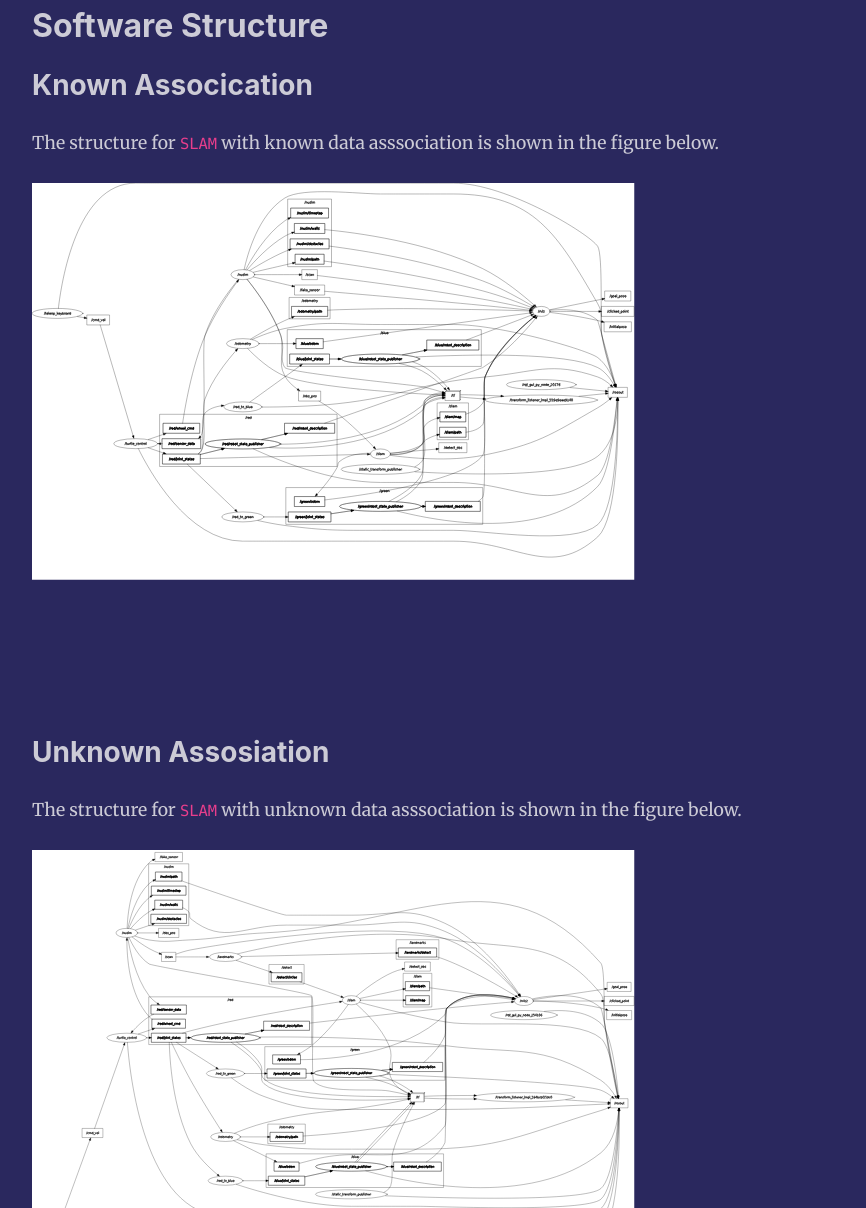
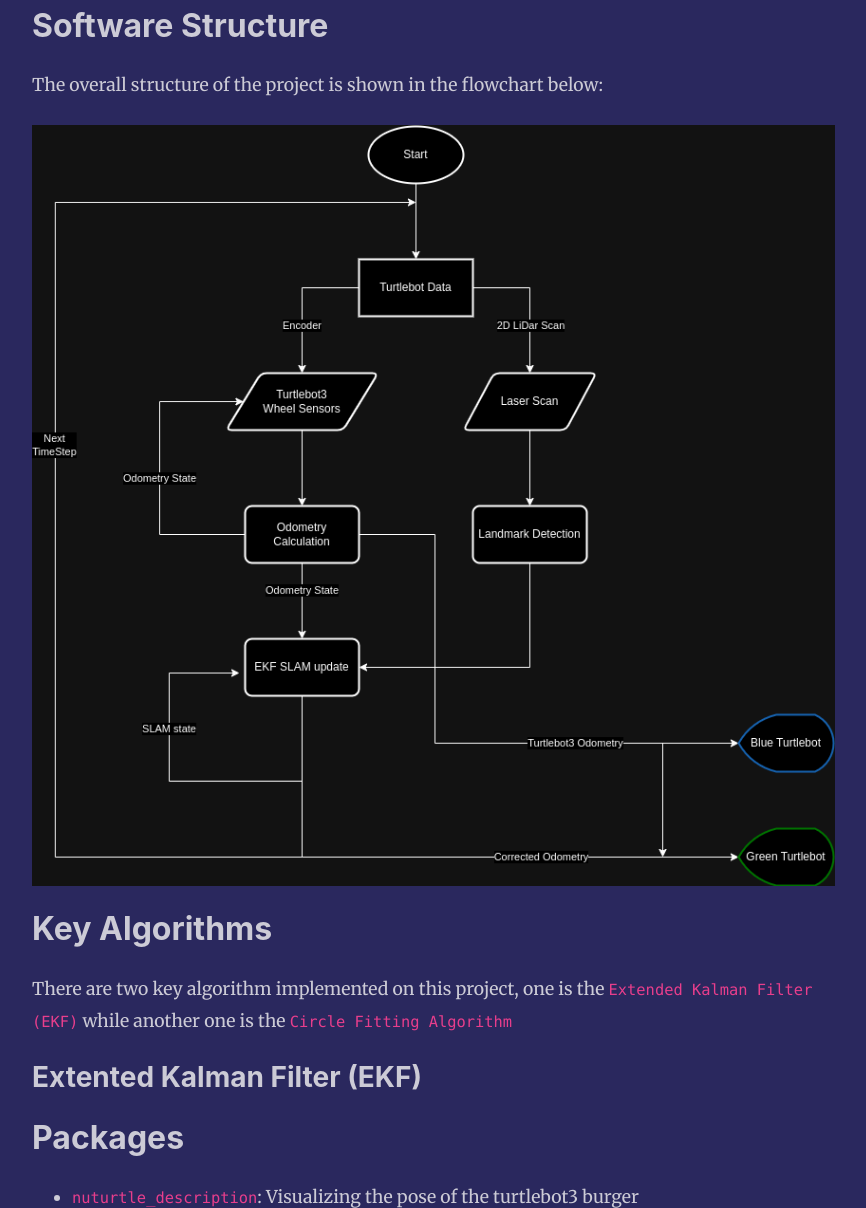
Before and after one commit to nu-jliu/nu-jliu.github.io, a Jekyll site: the page built from _posts/2024-3-10-slam.md, in a window 1280 px wide and 1400 px high, scrolled down 1473 px, cut to the strip 192-1400 px from the top of the window. Shown: the whole strip, without its empty margins (68-934 px from the left). Built offline with Jekyll 4.4.1, drawn with Linux system fonts in a browser that asks for light colours; nearby versions of some CDN libraries; comment, search, counter and statistics services are not loaded.

Commit message:
update slam post

```diff
--- a/_posts/2024-3-10-slam.md
+++ b/_posts/2024-3-10-slam.md
@@ -30,9 +30,11 @@ This project consists of two main tasks, which are:
 
 ## Software Structure
 
+The overall structure of the project is shown in the flowchart below:
 
+![](/assets/images/slam.drawio.png)
 
-### Known Assocication
+<!-- ### Known Assocication
 The structure for `SLAM` with known data asssociation is shown in the figure below.
 
 ![](/assets/images/rosgraph_slam.svg)
@@ -40,7 +42,7 @@ The structure for `SLAM` with known data asssociation is shown in the figure bel
 ### Unknown Assosiation
 The structure for `SLAM` with unknown data asssociation is shown in the figure below.
 
-![](/assets/images/rosgraph_landmark.svg)
+![](/assets/images/rosgraph_landmark.svg) -->
 
 ## Key Algorithms
 
```
Also changed, not shown: assets/images/IMG_5278.jpg (added), assets/images/slam.drawio.png (added).
